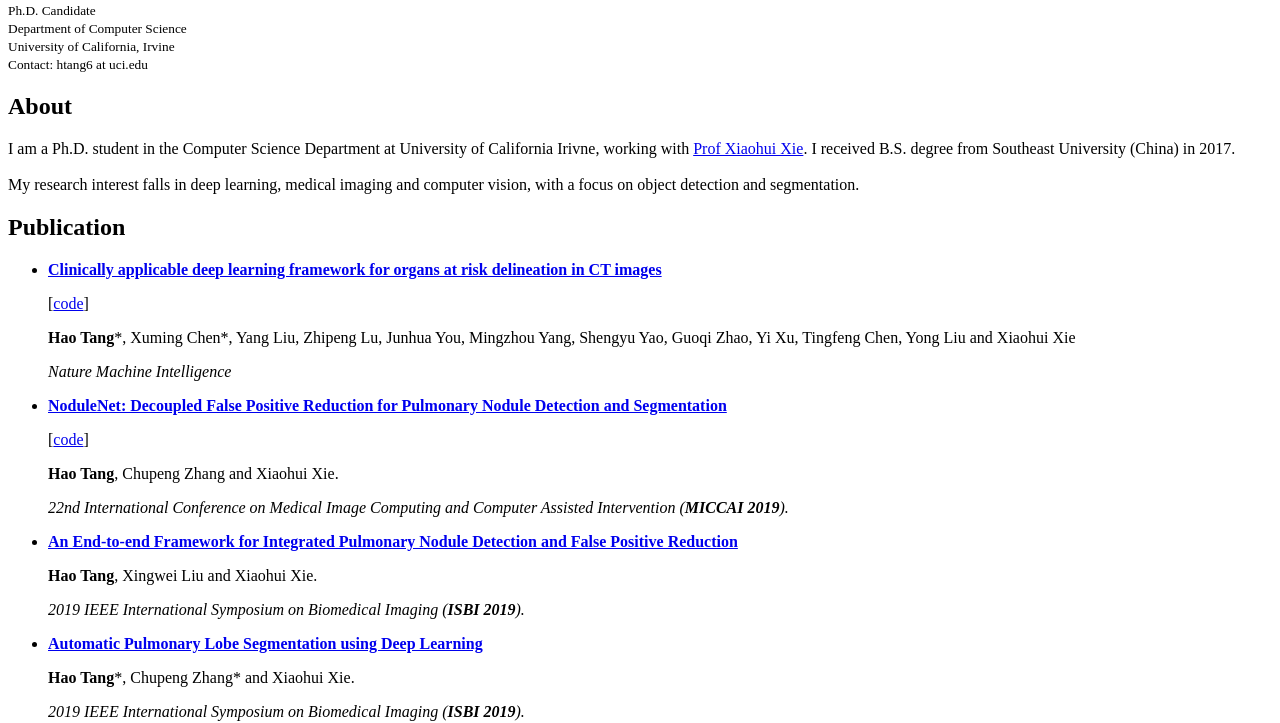
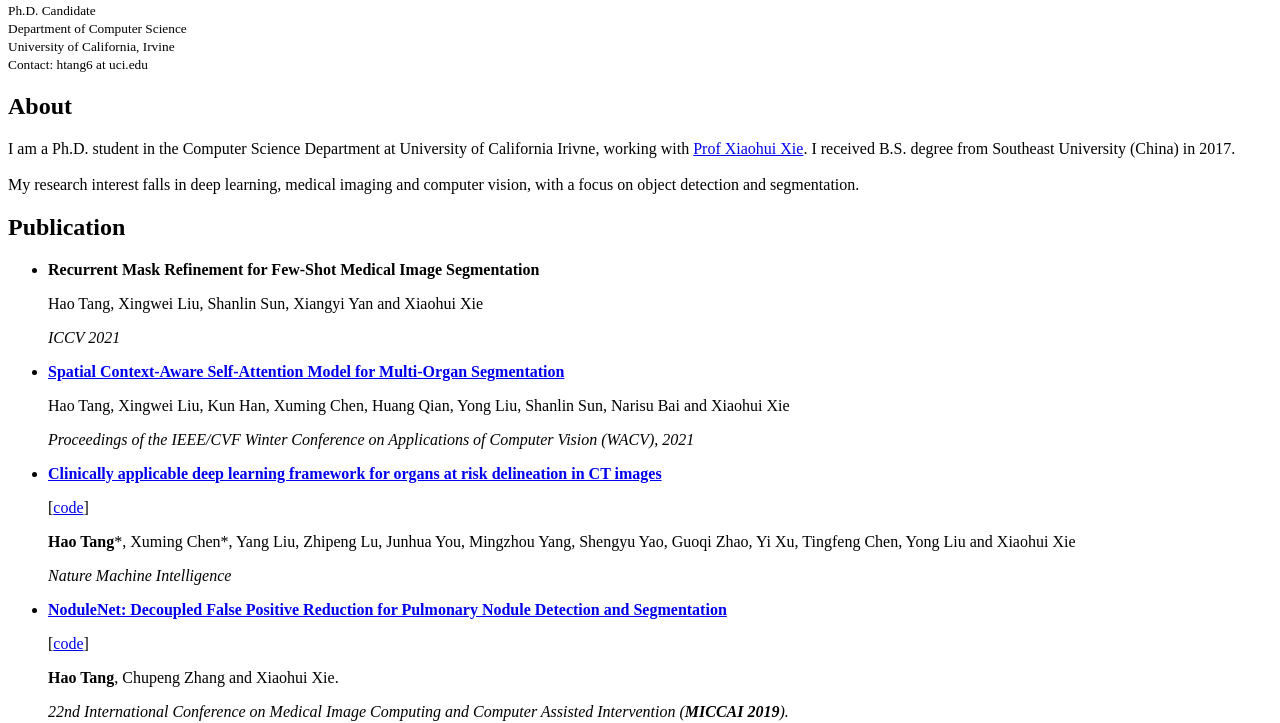
Before and after one commit to tanghaotommy/tanghaotommy.github.io, a plain HTML site: page index.html in a window 1280 px wide. Shown: the part 79-802 px from the top of the page. Drawn offline with Linux system fonts and the light colour scheme.

Commit message:
Update index.html

```diff
--- a/index.html
+++ b/index.html
@@ -31,6 +31,20 @@
     </div>
 
     <h2>Publication</h2>
+    <ul class="publication">
+          <li><b>Recurrent Mask Refinement for Few-Shot Medical Image Segmentation</b>
+          <p class='content'> Hao Tang, Xingwei Liu, Shanlin Sun, Xiangyi Yan and Xiaohui Xie
+          </p>
+          <p> <I>ICCV 2021</I></p>
+        </li>
+    </ul>
+    <ul class="publication">
+          <li><b><a href=https://openaccess.thecvf.com/content/WACV2021/html/Tang_Spatial_Context-Aware_Self-Attention_Model_for_Multi-Organ_Segmentation_WACV_2021_paper.html>Spatial Context-Aware Self-Attention Model for Multi-Organ Segmentation</a></b>
+          <p class='content'> Hao Tang, Xingwei Liu, Kun Han, Xuming Chen, Huang Qian, Yong Liu, Shanlin Sun, Narisu Bai and Xiaohui Xie
+          </p>
+          <p> <I>Proceedings of the IEEE/CVF Winter Conference on Applications of Computer Vision (WACV), 2021</I></p>
+        </li>
+    </ul>
     <ul class="publication">
           <li><b><a href=https://www.nature.com/articles/s42256-019-0099-z>Clinically applicable deep learning framework for organs at risk delineation in CT images</a></b>
           <p> [<a href=https://github.com/uci-cbcl/UaNet>code</a>]</p>
```
